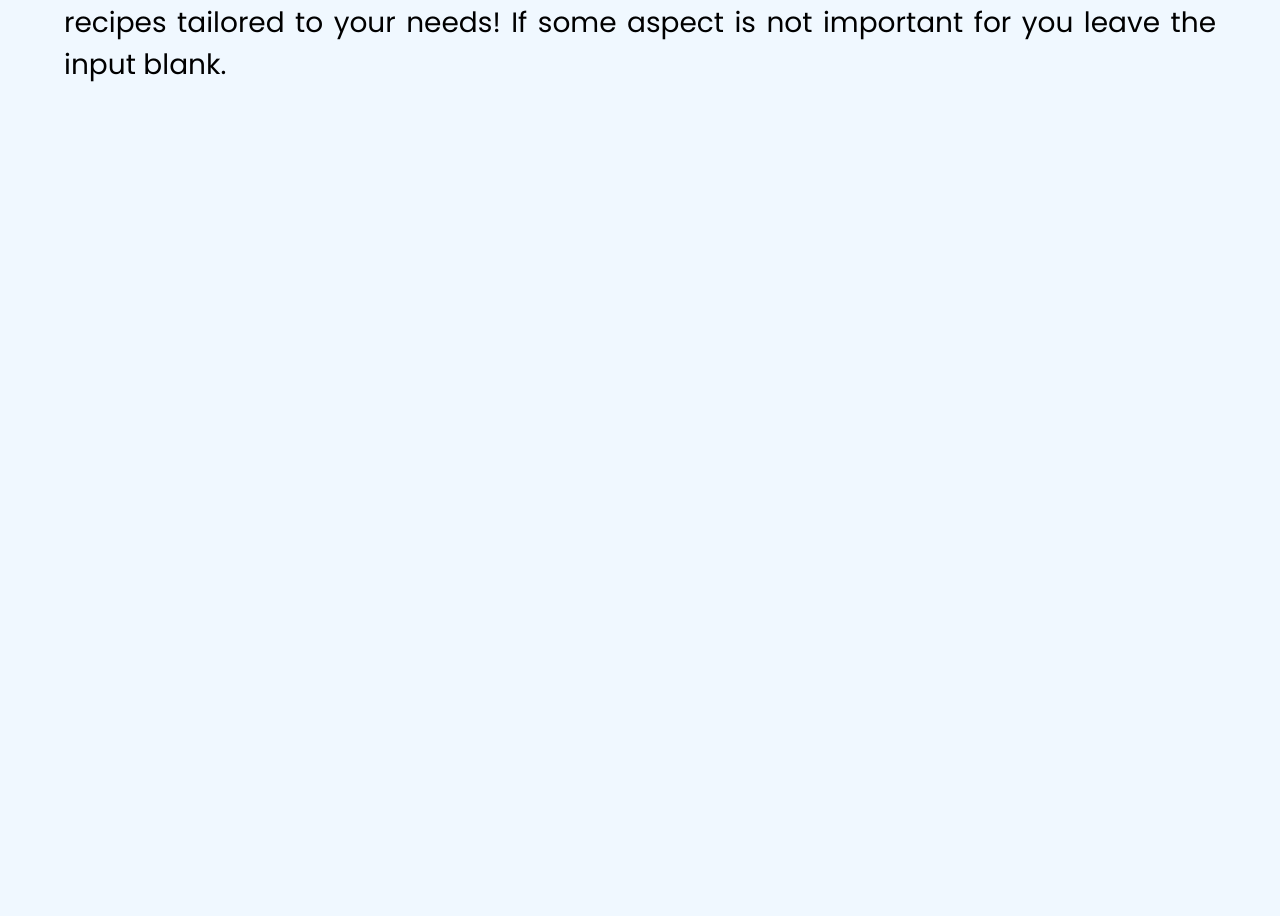
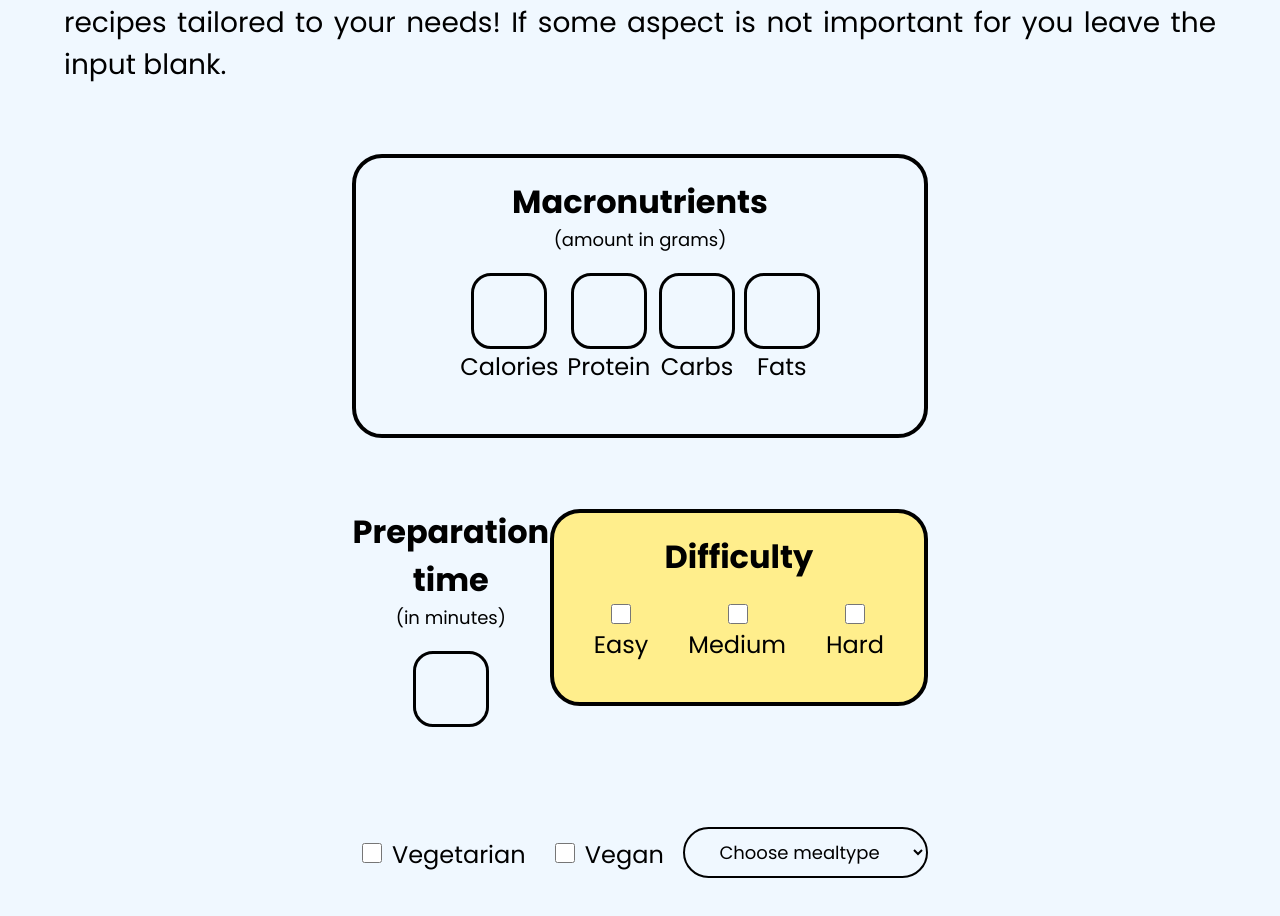
Before and after one commit to czajkowskis/Feinschmecker, a Vue app in the folder webui/: page / in a window 1280 px wide. Shown: the part 2084-3000 px from the top of the page. Before the commit the page ends 2308 px from the top, so only its background shows below. Built offline with nearby package versions, Linux system fonts and the light colour scheme.

Commit message:
Added SearchForm component

```diff
--- /dev/null
+++ b/webui/src/components/SearchForm.vue
@@ -0,0 +1,216 @@
+<script setup>
+</script>
+
+<template>
+  <div class="form-container">
+    <div class="top-container">
+      <div class="macronutrients-container">
+        <div class="title-container">
+          <h1>Macronutrients</h1>
+          <span>(amount in grams)</span>
+        </div>
+        <div class="input-container">
+          <div class="input-label-pair">
+            <input id="calories" class="rectangular-input"/>
+            <label for="calories">Calories</label>
+          </div>
+          <div class="input-label-pair">
+            <input id="protein" class="rectangular-input"/>
+            <label for="protein">Protein</label>
+          </div>
+          <div class="input-label-pair">
+            <input id="carbs" class="rectangular-input"/>
+            <label for="carbs">Carbs</label>
+          </div>
+          <div class="input-label-pair">
+            <input id="fats" class="rectangular-input"/>
+            <label for="fats">Fats</label>
+          </div>
+        </div>
+      </div>
+    </div>
+    <div class="middle-container">
+      <div class="middle-left-container">
+        <div class="title-container">
+          <h1>Preparation time</h1>
+          <span>(in minutes)</span>
+        </div>
+        <input class="rectangular-input"/>
+      </div>
+      <div class="middle-right-container">
+        <div class="difficulty-container">
+          <h1>Difficulty</h1>
+          <div class="difficulty-input-container">
+            <div class="input-label-pair">
+              <input id="easy" type="checkbox">
+              <label for="easy">Easy</label>
+            </div>
+            <div class="input-label-pair">
+              <input id="medium" type="checkbox">
+              <label for="medium">Medium</label>
+            </div>
+            <div class="input-label-pair">
+              <input id="hard" type="checkbox">
+              <label for="hard">Hard</label>
+            </div>
+          </div>
+        </div>
+      </div>
+    </div>
+    <div class="bottom-container">
+      <div>
+        <input id="vegetarian-input" type="checkbox">
+        <label for="vegetarian-input">Vegetarian</label>
+      </div>
+      <div>
+        <input id="vegan-input" type="checkbox">
+        <label for="vegan-input">Vegan</label>
+      </div>
+      <select name="mealtype" id="mealtype-select">
+        <option value="" disabled selected>Choose mealtype</option>
+        <option value="breakfast">Breakfast</option>
+        <option value="dinner">Dinner</option>
+        <option value="dessert">Dessert</option>
+      </select>
+    </div>
+
+  </div>
+</template>
+
+<style scoped>
+
+  .form-container {
+    display: flex;
+    flex-direction: column;
+    justify-content: flex-start;
+    align-items: flex-start;
+    width: 50%;
+    margin: 20px auto;
+  }
+
+  .top-container {
+    display: flex;
+    justify-content: center;
+    align-items: center;
+    width: 100%;
+    padding: 0;
+  }
+
+  .macronutrients-container {
+    width: 100%;
+    padding: 0 100px 50px 100px;
+    border: 4px solid #000;
+    border-radius: 30px;
+  }
+
+
+  .title-container {
+    display: flex;
+    flex-direction: column;
+    justify-content: center;
+    align-items: center;
+    padding: 20px 0;
+  }
+
+  span {
+    font-family: "Poppins";
+    font-size: 18px;
+    font-weight: 400;
+  }
+
+  .macronutrients-container > .input-container {
+    display: flex;
+    justify-content: space-around;
+    align-items: center;
+  }
+
+  .input-label-pair {
+    display: flex;
+    flex-direction: column;
+    justify-content: center;
+    align-items: center;
+  }
+
+  .middle-container {
+    display: flex;
+    justify-content: space-between;
+    align-items: center;
+    width: 100%;
+    margin: 0 auto;
+    padding: 50px 0;
+  }
+
+  .difficulty-container {
+    display: flex;
+    flex-direction: column;
+    padding: 20px;
+    border: 4px solid #000;
+    border-radius: 30px;
+    background-color: #FFEE8C;
+  }
+
+  .difficulty-input-container {
+    display: flex;
+    justify-content: space-around;
+    align-items: center;
+  }
+
+  .difficulty-input-container > .input-label-pair {
+    margin: 20px;
+  }
+
+  .bottom-container {
+    display: flex;
+    justify-content: space-between;
+    align-items: center;
+    width: 100%;
+    padding: 50px 0;
+  }
+
+  h1 {
+    font-family: "Poppins";
+    font-size: 32px;
+    font-weight: 700;
+    margin: 0;
+  }
+
+  .rectangular-input {
+    width: 50px;
+    height: 50px;
+    padding: 10px;
+    background-color: #F0F8FF;
+    border: 3px solid #000;
+    border-radius: 20px;
+    text-align: center;
+    font-family: "Poppins";
+    font-size: 24px;
+    font-weight: 700;
+  }
+
+  input[type=checkbox] {
+    width: 20px;
+    height: 20px;
+    border-radius: 50%;
+  }
+
+  label {
+    font-family: "Poppins";
+    font-size: 24px;
+  }
+
+  .bottom-container > div > input[type=checkbox] {
+    margin: 10px;
+  }
+
+  select {
+    background-color: #F0F8FF;
+    font-family: "Poppins";
+    font-size: 18px;
+    font-weight: 400;
+    border: 2px solid #000;
+    border-radius: 30px;
+    padding: 10px 30px;
+    text-align: center;
+  }
+
+</style>
--- a/webui/src/components/SearchSection.vue
+++ b/webui/src/components/SearchSection.vue
@@ -1,4 +1,5 @@
 <script setup>
+  import SearchForm from "./SearchForm.vue"
 </script>
 
 <template>
@@ -12,8 +13,7 @@
           some aspect is not important for you leave the input blank.
         </p>
       </div>
-      <div class="bottom-container">
-      </div>
+      <SearchForm/>
     </div>
   </section>
 </template>
```
